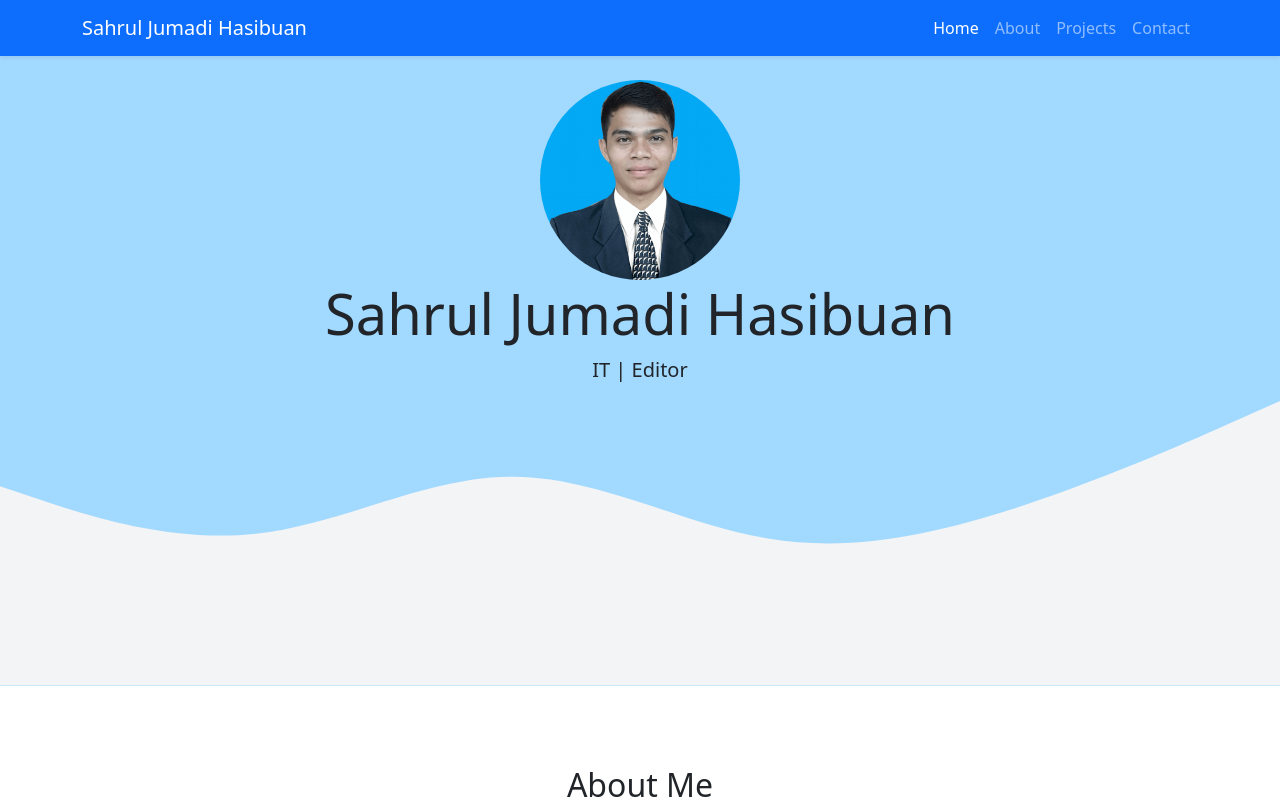
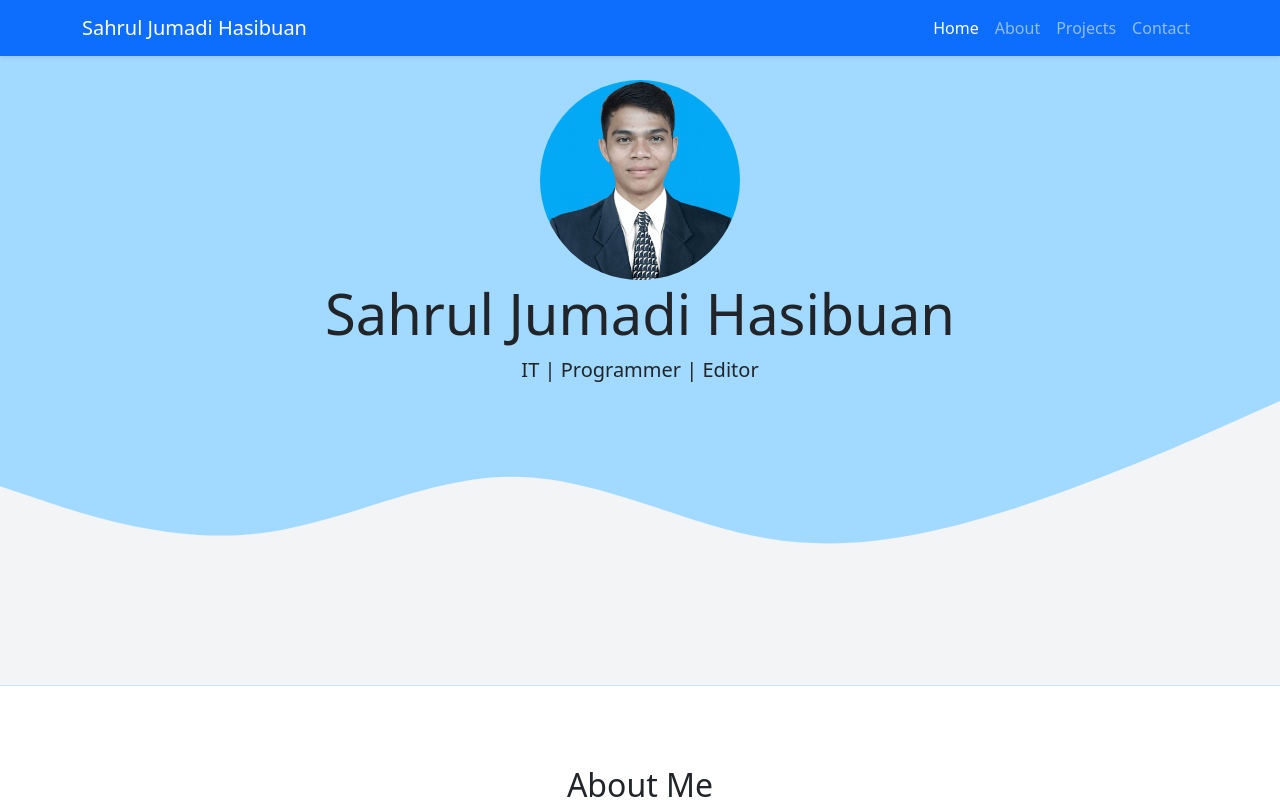
Before and after one commit to SahrulJumadiHasibuan/sahruljumadihasibuan.github.io, a plain HTML site: page index.html in a window 1280 px wide. Shown: the top 800 px of the page. Drawn offline with nearby package versions, Linux system fonts and the light colour scheme.

Commit message:
mengubah profil menjadi programmer

```diff
--- a/index.html
+++ b/index.html
@@ -50,7 +50,7 @@
     <section class="jumbotron text-center">
       <img src="img/sahrul.jpg" alt="Sahrul Jumadi Hasibuan" width="200" class="rounded-circle img-tumbnail" />
       <h1 class="display-4">Sahrul Jumadi Hasibuan</h1>
-      <p class="lead">IT | Editor</p>
+      <p class="lead">IT | Programmer | Editor</p>
       <svg xmlns="http://www.w3.org/2000/svg" viewBox="0 0 1440 320">
         <path
           fill="#f3f4f5"
```
